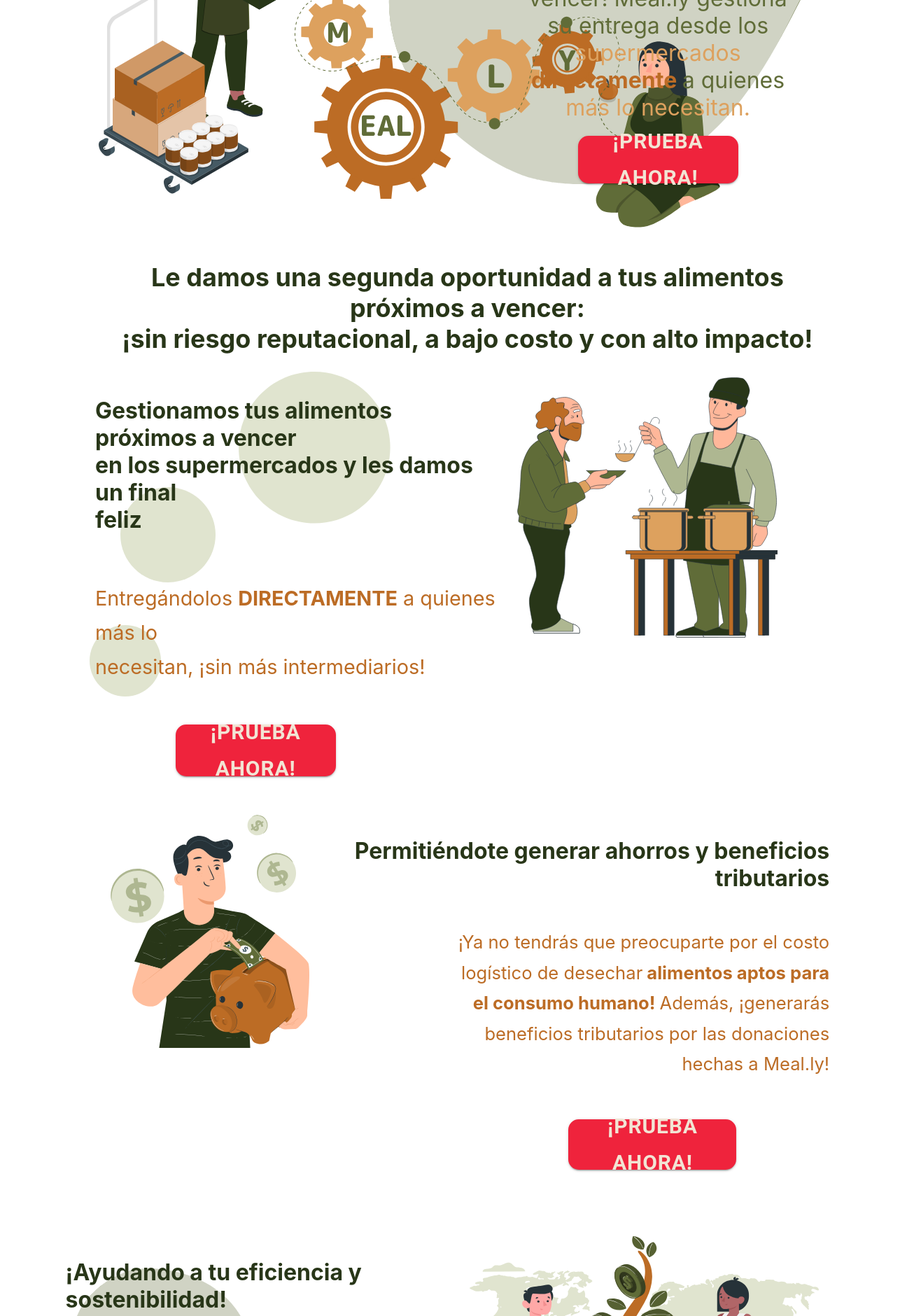
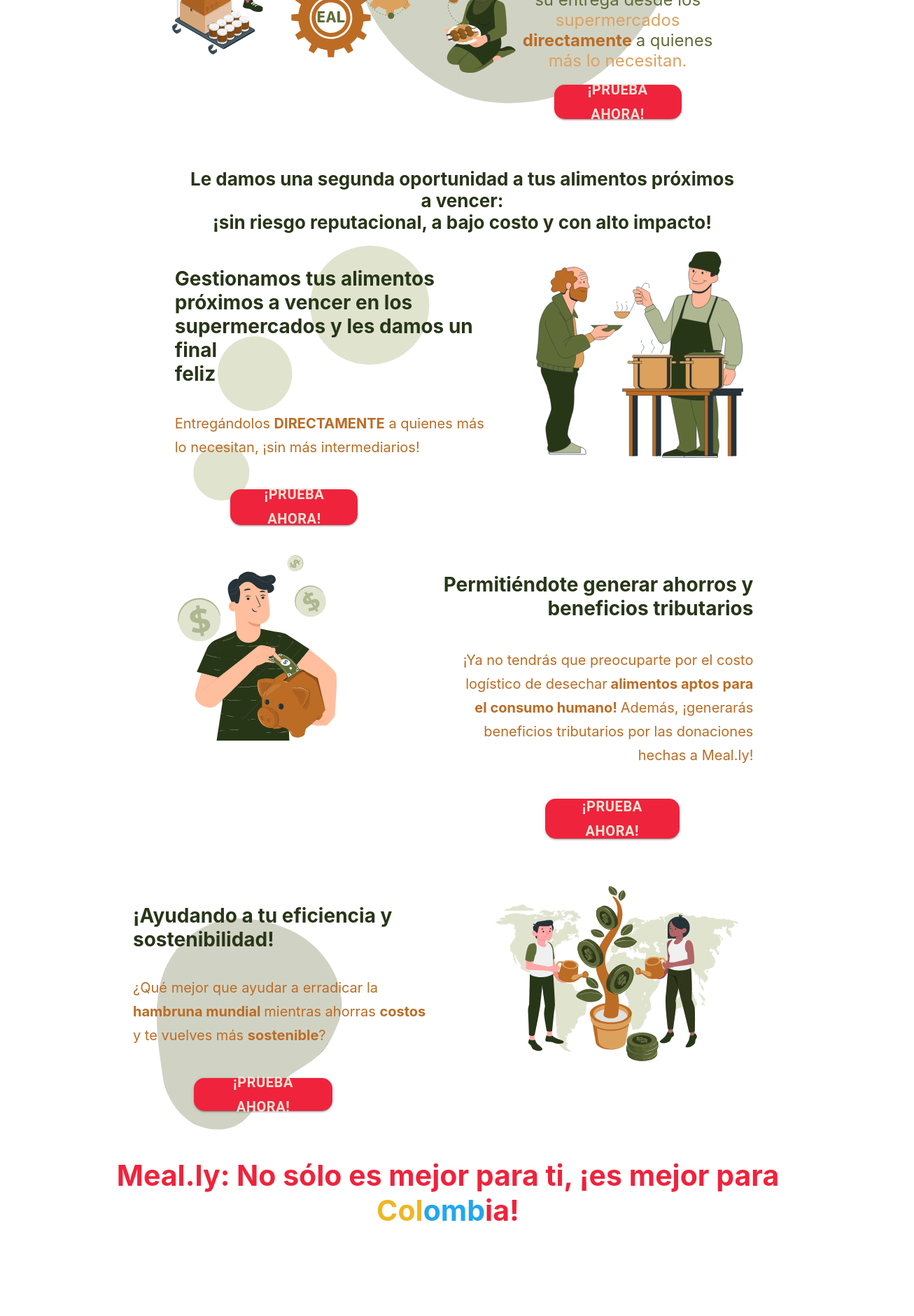
Before and after one commit to meally/meally.github.io, a React (Create React App) app: page / in a window 1280 px wide. Shown: the part 400-2280 px from the top of the page at 70% size, 1306 px wide, since content can reach past the window. After the commit the page ends 2181 px from the top, so only its background shows below. Built offline with nearby package versions, Linux system fonts and the light colour scheme.

Commit message:
Mission 3 and margins updated

```diff
--- a/src/App.css
+++ b/src/App.css
@@ -1,5 +1,7 @@
 .App {
   text-align: center;
+  margin-left: 10%;
+  margin-right: 10%;
 }
 
 .App-logo {
--- a/src/Landing/Components/Button.js
+++ b/src/Landing/Components/Button.js
@@ -7,7 +7,7 @@
     const theme = props.theme;
     return(<Button size="large" variant="contained" style={{backgroundColor: theme.highlight, color: "#F2E4D4",
     textAlign: "center", marginLeft: "35%", width: "40%",
-    height: "15%", fontSize: "30px", fontFamily: "Rounded Mplus 1c", borderRadius: 15, fontWeight: "bold"}} >
+    height: "15%", fontSize: "20px", fontFamily: "Rounded Mplus 1c", borderRadius: 15, fontWeight: "bold"}} >
     ¡Prueba Ahora!
     </Button>)
 
--- a/src/Landing/Pages/Mission/Mission1.js
+++ b/src/Landing/Pages/Mission/Mission1.js
@@ -9,7 +9,7 @@
     backgroundImage: `url(${Burbujas})`,
     backgroundRepeat: "no-repeat",
     maxWidth: "92%",
-    marginLeft: "10%",
+    marginLeft:"10%"
   }
 }));
 
@@ -19,22 +19,22 @@
   return(
     <Grid container spacing={2} className = {classes.banner}  style={{marginRight:"6%"}} >
       <Grid item xs={6} >
-                <h1 style={{ color: theme.dark, textAlign: "left", marginTop:"5%"}}>
-                Gestionamos tus alimentos próximos a vencer <br/>en los supermercados y les damos un final <br/> feliz
-                </h1>
-                <p style={{color: theme.secondaryText, fontSize: "1.8em",
+                <h2 style={{ color: theme.dark, textAlign: "left", marginTop:"5%", marginLeft: "2.5%", fontSize: "1.75em"}}>
+                Gestionamos tus alimentos próximos a vencer en los supermercados y les damos un final <br/> feliz
+                </h2>
+                <p style={{color: theme.secondaryText, fontSize: "1.25em",
                 fontFamily: "Rounded Mplus 1c",
-                textAlign: "left", marginTop: "12%", lineHeight: "170%"}}>
-                  Entregándolos <span style={{fontWeight: "bold"}}>DIRECTAMENTE</span> a quienes más lo <br/> necesitan,
+                textAlign: "left", marginTop: "8%", lineHeight: "170%", marginLeft: "2.5%"}}>
+                  Entregándolos <span style={{fontWeight: "bold"}}>DIRECTAMENTE</span> a quienes más lo necesitan,
                   ¡sin más intermediarios!
                 </p>
                 <Button size="large" variant="contained" style={{backgroundColor: theme.highlight, color: "#F2E4D4",
-                textAlign: "center", width: "40%",  height: "12%", fontSize: "30px", fontFamily: "Rounded Mplus 1c",
+                textAlign: "center", width: "40%",  height: "12%", fontSize: "20px", fontFamily: "Rounded Mplus 1c",
                 borderRadius: 15, fontWeight: "bold", marginTop: "5%", marginLeft: "-20%"}} >¡Prueba Ahora!
                 </Button>
       </Grid>
       <Grid item xs={6} >
-      <img src={Charity} alt="charity" style={{width: "65%", marginRight: "15%", marginLeft: "-15%"}} />
+      <img src={Charity} alt="charity" style={{width: "65%", marginLeft: "-10%"}} />
       </Grid>
     </Grid>
   );
--- a/src/Landing/Pages/Mission/Mission2.js
+++ b/src/Landing/Pages/Mission/Mission2.js
@@ -13,10 +13,10 @@
             <img src={Savings} alt="savings" style={{width: "45%", marginLeft: "-5%"}} />
         </Grid>
         <Grid item xs={6} >
-            <h1 style={{ color: theme.dark, textAlign: "right", marginTop:"5%", marginRight: "15%", marginLeft: "-30%"}}>
+            <h2 style={{ color: theme.dark, textAlign: "right", marginTop:"5%", marginRight: "15%", marginLeft: "-30%", fontSize: "1.75em"}}>
             Permitiéndote generar ahorros y beneficios tributarios
-            </h1>
-            <p style={{color: theme.secondaryText, fontSize: "1.6em",
+            </h2>
+            <p style={{color: theme.secondaryText, fontSize: "1.25em",
                 fontFamily: "Rounded Mplus 1c",
                 textAlign: "right", marginTop: "8%", marginRight: "15%", lineHeight: "170%"}}>
                 ¡Ya no tendrás que preocuparte por el costo logístico de desechar
@@ -24,7 +24,7 @@
                 Además, ¡generarás beneficios tributarios por las donaciones hechas a Meal.ly!
                 </p>
             <Button size="large" variant="contained" style={{backgroundColor: theme.highlight, color: "#F2E4D4",
-            textAlign: "center", width: "38%",  height: "13%", fontSize: "30px", fontFamily: "Rounded Mplus 1c",
+            textAlign: "center", width: "38%",  height: "13%", fontSize: "20px", fontFamily: "Rounded Mplus 1c",
             borderRadius: 15, fontWeight: "bold", marginTop: "5%", marginLeft: "-10%"}} >¡Prueba Ahora!
             </Button>
         </Grid>
--- a/src/Landing/Pages/Mission/Mission3.js
+++ b/src/Landing/Pages/Mission/Mission3.js
@@ -8,7 +8,7 @@
     banner: {
     backgroundImage: `url(${Mancha2})`,
     backgroundRepeat: "no-repeat",
-    maxWidth: "100%"
+    maxWidth: "100%",
   }
 }));
 
@@ -18,22 +18,22 @@
     return(
     <Grid container spacing={2} className = {classes.banner} style={{marginTop:"3%"}} >
         <Grid item xs={6} >
-                <h1 style={{ color: theme.dark, textAlign: "left", marginTop:"5%", marginLeft: "15%"}}>
+                <h2 style={{ color: theme.dark, textAlign: "left", marginTop:"5%", marginLeft: "12.5%", fontSize: "1.75em"}}>
                 ¡Ayudando a tu eficiencia y sostenibilidad!
-                </h1>
-                <p style={{color: theme.secondaryText, fontSize: "1.8em",
+                </h2>
+                <p style={{color: theme.secondaryText, fontSize: "1.25em",
                 fontFamily: "Rounded Mplus 1c",
-                textAlign: "left", marginTop: "7%", lineHeight: "170%", marginLeft: "15%"}}>
+                textAlign: "left", marginTop: "7%", lineHeight: "170%", marginLeft: "12.5%"}}>
                 ¿Qué mejor que ayudar a erradicar la <span style={{fontWeight: "bold"}}> hambruna mundial </span>
                 mientras ahorras <span style={{fontWeight: "bold"}}>costos</span> y te vuelves más <span style={{fontWeight: "bold"}}>sostenible</span>?
                 </p>
                 <Button size="large" variant="contained" style={{backgroundColor: theme.highlight, color: "#F2E4D4",
-                textAlign: "center", width: "40%",  height: "12%", fontSize: "30px", fontFamily: "Rounded Mplus 1c",
+                textAlign: "center", width: "40%",  height: "13%", fontSize: "20px", fontFamily: "Rounded Mplus 1c",
                 borderRadius: 15, fontWeight: "bold", marginTop: "5%"}} >¡Prueba Ahora!
                 </Button>
         </Grid>
         <Grid item xs={6} >
-            <img src={Sostenibilidad} alt="sostenibilidad" style={{width: "80%", marginLeft: "-10%"}} />
+            <img src={Sostenibilidad} alt="sostenibilidad" style={{width: "70%", marginLeft: "-2.5%"}} />
         </Grid>
     </Grid>);
 }
--- a/src/Landing/Pages/WelcomePage/WelcomePage.css
+++ b/src/Landing/Pages/WelcomePage/WelcomePage.css
@@ -3,7 +3,7 @@
 }
 
 .UVP{
-    font-size: calc(25px + 2vmin);
+    font-size: calc(15px + 2vmin);
 
 }
 
@@ -24,5 +24,9 @@
 }
 
 .FraseMotivacional{
-    font-size: calc(20px + 2vmin);
+    font-size: calc(10px + 2vmin);
 }
+
+.FraseFinal{
+    font-size: calc(25px + 2vmin);
+}
--- a/src/Landing/Pages/WelcomePage/WelcomePage.js
+++ b/src/Landing/Pages/WelcomePage/WelcomePage.js
@@ -28,16 +28,16 @@
             <Grid item item xs={12}>
                 <h1 className ="UVP" style={{ color: theme.highlight, textAlign: "right"}}>¡Calmamos el hambre y ayudamos al planeta mientras <br/>le ahorramos dinero a las empresas!</h1>
             </Grid>
-            <Grid item xs={6} style={{marginTop: "-7%", marginRight:"-15%", marginLeft: "12%"}}>
-                <img src={Engranajes} alt="engranajes" />
+            <Grid item xs={6} style={{marginTop: "-7.5%", marginRight:"-15%", marginLeft: "12.5%"}}>
+                <img src={Engranajes} alt="engranajes" style={{width: "120%"}}/>
             </Grid>
             <Grid item xs={6} style={{marginTop: "-1.5%"}} >
-                <h1 className="Motivacion" style={{ color: theme.secondaryText, textAlign: "center", marginLeft: "35%" }}>¡No!
+                <h2 className="Motivacion" style={{ color: theme.secondaryText, textAlign: "center", marginLeft: "35%" }}>¡No!
                 <span style={{ color: theme.text, textAlign: "center" }}> deseches los alimentos próximos a vencer! Meal.ly gestiona
                 su entrega desde los </span><span style={{ color: theme.light, textAlign: "center" }}>supermercados </span>
                 <span style={{fontWeight: "bold"}}>directamente </span><span style={{ color: theme.text, textAlign: "center" }}>a quienes </span>
                 <span style={{ color: theme.light, textAlign: "center" }}>más lo necesitan.</span>
-                </h1>
+                </h2>
                 <BotonPruebaAhora theme={theme} />
             </Grid>
             <Grid item xs={12}>
@@ -48,7 +48,10 @@
         <Mission1 theme={theme}/>
         <Mission2 theme={theme}/>
         <Mission3 theme={theme}/>
-
+        <Grid item item xs={12}>
+                <h1 className ="FraseFinal" style={{ color: theme.highlight, textAlign: "center"}}>Meal.ly: No sólo es mejor para ti, ¡es mejor para
+                <span style={{color: "#EFB623"}}> Col</span><span style={{color: "#23A6EF"}}>omb</span>ia! </h1>
+        </Grid>
 
     </div>);
 }
```
Also changed, not shown: src/assets/burbujas.svg, src/assets/mancha.svg.
